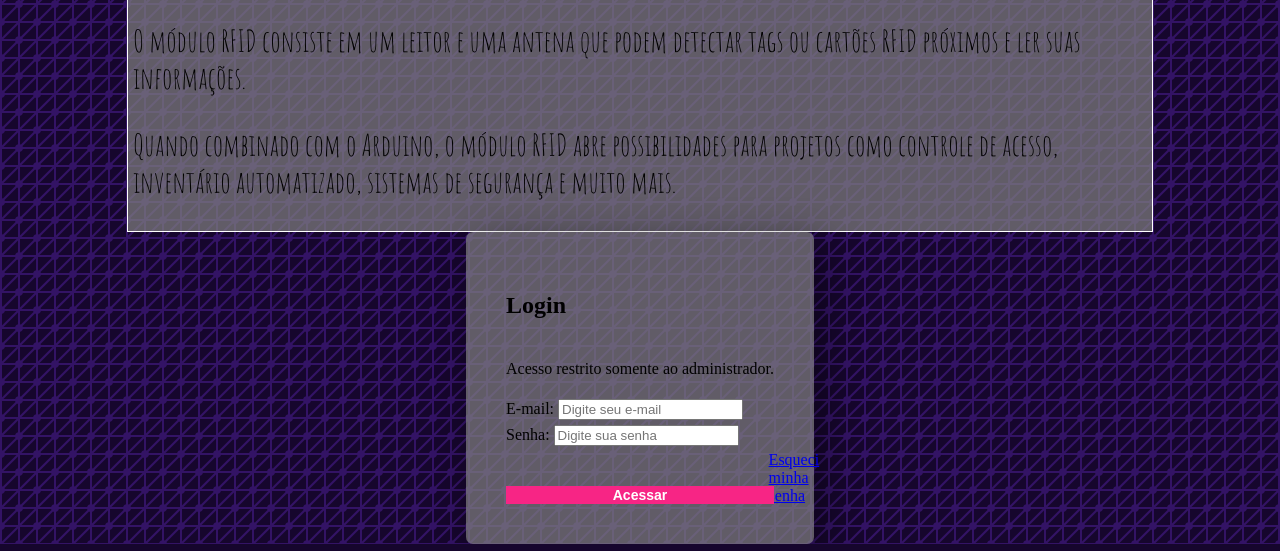
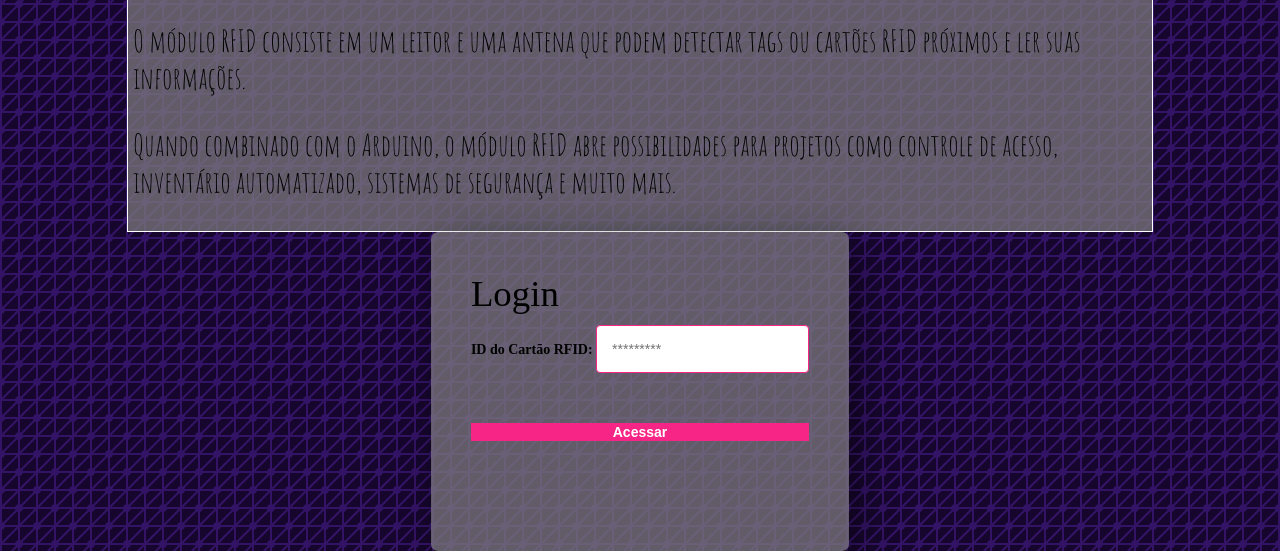
Before and after one commit to LuanOFS/ProjetoIOT, a plain HTML site: page index.html in a window 1280 px wide. Shown: the part 537-1088 px from the top of the page. Drawn offline with Linux system fonts and the light colour scheme.

Commit message:
Update index.html

```diff
--- a/index.html
+++ b/index.html
@@ -29,20 +29,43 @@
 
        <section>
     <div class="page">
-        <form method="POST" class="formLogin">
-            <h1 class="login">Login</h1>
-            <p>Acesso restrito somente ao administrador.</p>
-            <label for="email">E-mail: <input type="email" placeholder="Digite seu e-mail" autofocus="true" required /></label>
-            <label for="password">Senha: <input type="password" pattern="[a-z0-5]{8,}" placeholder="Digite sua senha" required /></label>
-            <a href="/">Esqueci minha senha</a>
-            <input type="submit" value="Acessar" class="btn" />
-        </form>
+              <form id="accessForm" class="formLogin">
+                <h1 class="titulo-login">Login</h1>
+                <label class="legenda-login" for="rfid">ID do Cartão RFID: <input class="id-de-acesso" type="password" id="rfid" name="rfid" placeholder="*********" /></label>
+                <button type="button" class="btn" onclick="requestAccess()">Acessar</button>
+                <p id="error"></p>
+                <p id="accessStatus"></p>
+            </form>
     </div>
        </section>
 
+       <script>
+        function requestAccess() {
+            console.log("Função requestAccess() foi chamada.");
+            var rfid = document.getElementById("rfid").value;
+            var xhr = new XMLHttpRequest();
+            xhr.open("POST", "Ip do arduino vem para cá! :D", true);
+            xhr.setRequestHeader("Content-Type", "application/json");
+            xhr.onreadystatechange = function () {
+                if (xhr.readyState === 4 && xhr.status === 200) {
+                    var response = JSON.parse(xhr.responseText);
+                    if (response.accessGranted) {
+                    if (response.isAdmin) {
+                        window.location.href = "pagina_admin.html";
+                    } else {
+                        window.location.href = "pagina_usuario.html";
+                    }
+                } else {
+                    document.getElementById("error").innerText = "Acesso negado. Verifique seu ID do RFID.";
+                }
+            } else {
+                document.getElementById("error").innerText = "Erro ao se comunicar com o Arduino.";
+            }
+        }
+    };
+            var data = JSON.stringify({ "rfid": rfid });
+            xhr.send(data);
 
-
-
-
+        </script>
 </body>
 </html>
```
